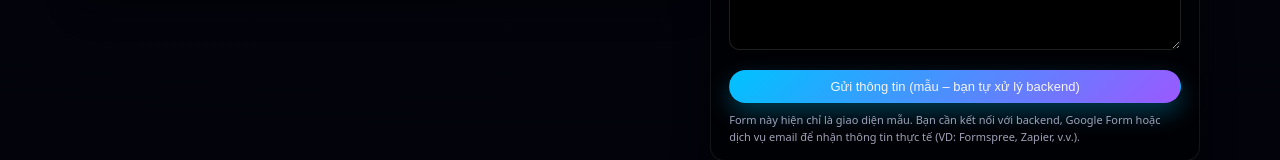
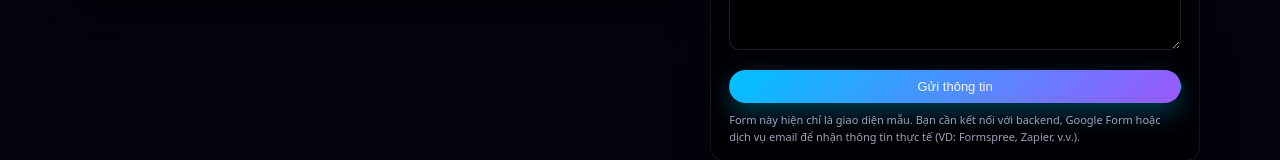
Before and after one commit to hai1110/gdktpl, a plain HTML site: page index.html in a window 1280 px wide. Shown: the part 5305-5465 px from the top of the page. Drawn offline with Linux system fonts and the light colour scheme.

Commit message:
Update index.html

```diff
--- a/index.html
+++ b/index.html
@@ -1610,7 +1610,7 @@
                                 </div>
 
                                 <button type="button" class="btn btn-primary" style="margin-top:4px;width:100%;justify-content:center;">
-                                    Gửi thông tin (mẫu – bạn tự xử lý backend)
+                                    Gửi thông tin
                                 </button>
 
                                 <div class="contact-note">
@@ -1697,4 +1697,5 @@
 </script>
 
 </body>
+
 </html>
```
